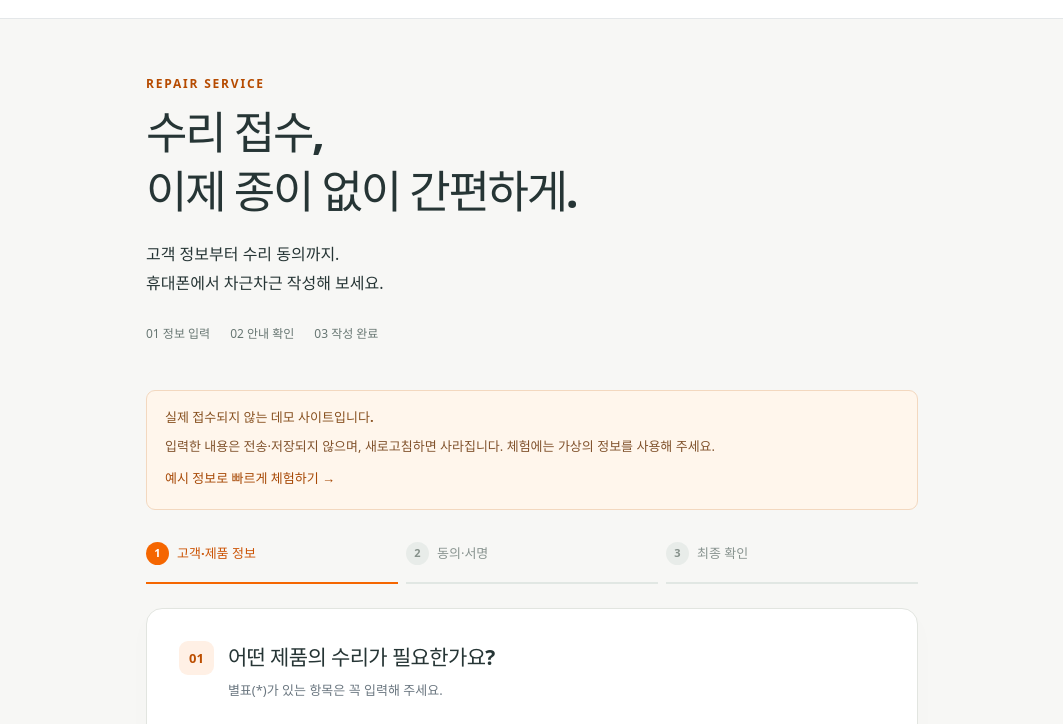
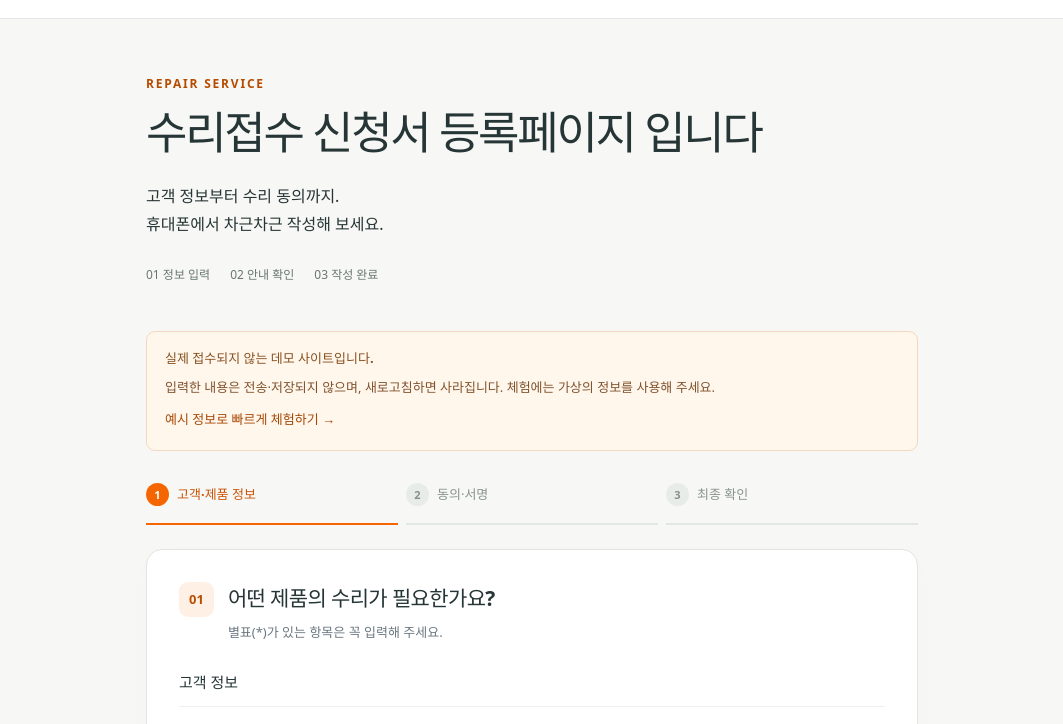
Before and after one commit to KODAKARA2/SQMproject, a plain HTML site: page index.html in a window 1280 px wide. Shown: the part 71-795 px from the top of the page, without its empty margins (108-1171 px from the left). Drawn offline with Linux system fonts and the light colour scheme; a web font is replaced by a local one.

Commit message:
Update repair intake page introduction wording

```diff
--- a/index.html
+++ b/index.html
@@ -1,7 +1,7 @@
 <!doctype html>
 <html lang="ko"><head><meta charset="utf-8"><meta name="viewport" content="width=device-width,initial-scale=1"><meta name="theme-color" content="#f56600"><meta name="referrer" content="no-referrer"><meta http-equiv="Content-Security-Policy" content="default-src 'self'; script-src 'self'; style-src 'self'; font-src 'self'; img-src 'self' data:; connect-src 'none'; form-action 'none'; base-uri 'none'; object-src 'none'"><title>택배 수리 접수 데모 | Xiaomi Support</title><link rel="stylesheet" href="demo.css"><script type="module" src="demo.mjs"></script></head>
 <body><header class="top"><a class="brand" href="./"><span class="brand-mark">mi</span><span>Xiaomi Support<small>택배 수리 접수</small></span></a><span class="tag">체험용 DEMO</span></header>
-<main class="container"><div class="intro"><p class="eyebrow">REPAIR SERVICE</p><h1>수리 접수,<br>이제 종이 없이 간편하게.</h1><p>고객 정보부터 수리 동의까지.<br>휴대폰에서 차근차근 작성해 보세요.</p><div class="hero-meta"><span>01 정보 입력</span><span>02 안내 확인</span><span>03 작성 완료</span></div></div>
+<main class="container"><div class="intro"><p class="eyebrow">REPAIR SERVICE</p><h1>수리접수 신청서 등록페이지 입니다</h1><p>고객 정보부터 수리 동의까지.<br>휴대폰에서 차근차근 작성해 보세요.</p><div class="hero-meta"><span>01 정보 입력</span><span>02 안내 확인</span><span>03 작성 완료</span></div></div>
 <aside class="notice demo-notice"><strong>실제 접수되지 않는 데모 사이트입니다.</strong><p>입력한 내용은 전송·저장되지 않으며, 새로고침하면 사라집니다. 체험에는 가상의 정보를 사용해 주세요.</p><button id="sample" class="text-button" type="button" disabled>예시 정보로 빠르게 체험하기 →</button></aside>
 <noscript><div class="notice">이 데모를 사용하려면 브라우저에서 JavaScript를 활성화해 주세요.</div></noscript>
 <nav aria-label="작성 단계"><ol class="progress"><li aria-current="step"><span>1</span>고객·제품 정보</li><li><span>2</span>동의·서명</li><li><span>3</span>최종 확인</li></ol></nav>
```
